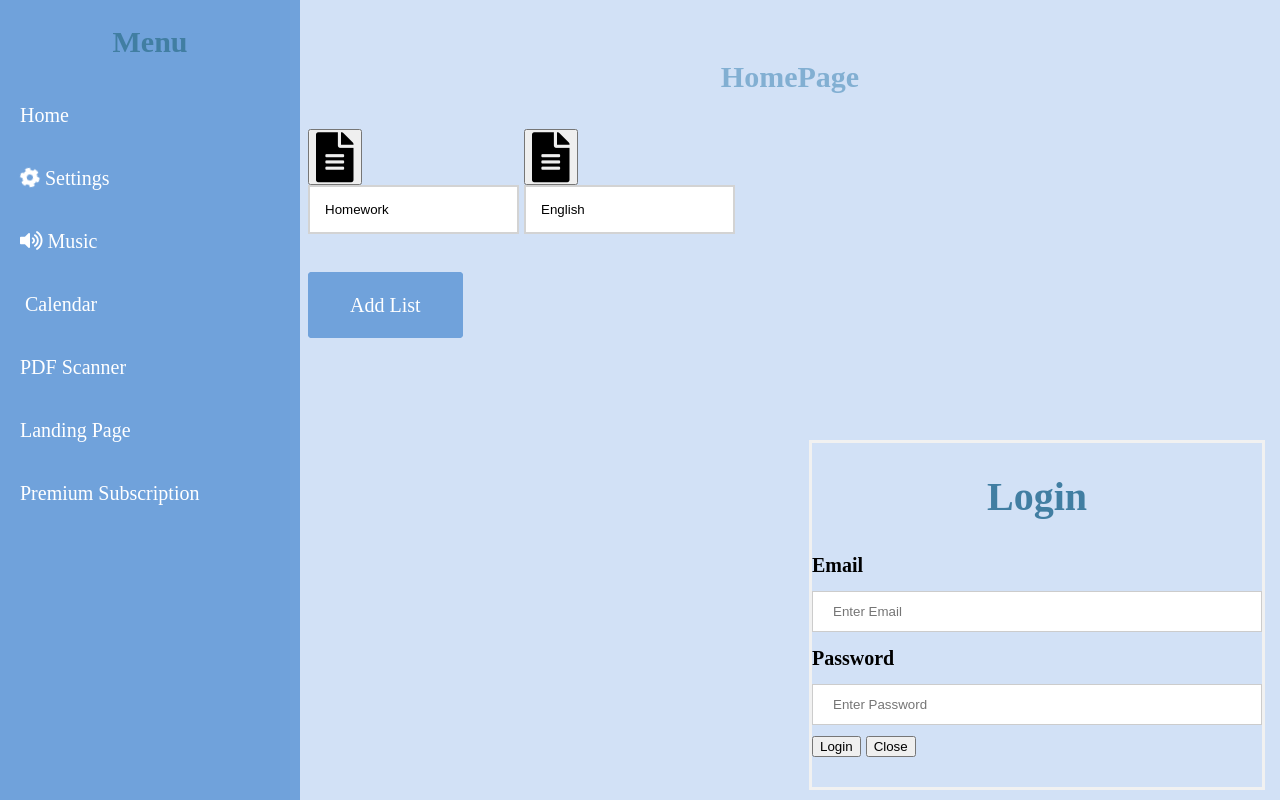
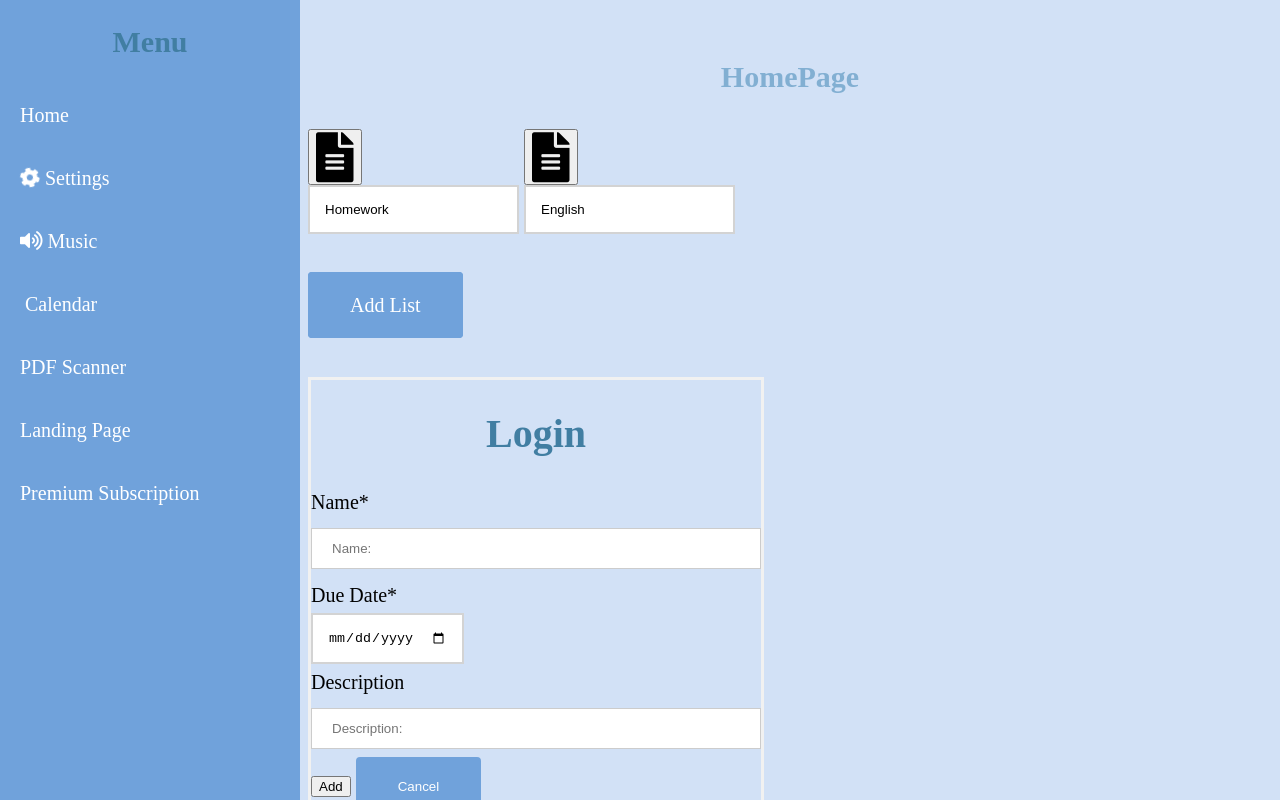
Before and after one commit to junxiluovtou/focusfix.github.io, a website: page step1.html in a window 1280 px wide. Both pictures are taken after a click on the link "Add List". Drawn offline with Linux system fonts and the light colour scheme; some icons are missing.

Commit message:
initial commit

```diff
--- a/step1.html
+++ b/step1.html
@@ -19,8 +19,6 @@
     .form-popup {
         display: none;
         position: fixed;
-        bottom: 0;
-        right: 15px;
         border: 3px solid #f1f1f1;
         z-index: 9;
     }
@@ -37,6 +35,12 @@
         document.getElementById("myForm").style.display = "none";
     }
 </script>
+<script>
+    function myFun() {
+        document.getElementById("add").innerHTML ="hjello";
+    }
+</script>
+
 <div>
     <a><button style='font-size:50px' id="b1"> <i class='fas fa-file-alt'></i></button></a>
     <label for="b1"><input class="label" value="Homework"/></label>
@@ -46,23 +50,6 @@
     <label for="b1"><input class="label" value="English"/></label>
 </div>
 
-
-<!--<script src="../script/jquery-2.1.4.js"></script>-->
-<!--<script>-->
-<!--    $(document).ready(function() {-->
-<!--        &lt;!&ndash; maybe let say define your data (questions) here &ndash;&gt;-->
-<!--        var data =-->
-<!--            [-->
-<!--                {-->
-<!--                    &lt;!&ndash;example ... &ndash;&gt;-->
-<!--                }-->
-<!--            ]-->
-<!--        $("#btn_1").click(function() {-->
-<!--            &lt;!&ndash; do some logic with the data above. Process it then print the new question by update your text &ndash;&gt;-->
-<!--            $('#TxtArea').val(data);-->
-<!--        });-->
-
-<!--</script>-->
 <p><a class="button2" onclick="openForm()" id="b1">Add List</a></p>
 <!--<button class="open-button" onclick="openForm()">Open Form</button>-->
 
@@ -70,13 +57,17 @@
     <form action="/action_page.php" class="form-container">
         <h1>Login</h1>
 
-        <label for="email"><b>Email</b></label>
-        <input type="text" placeholder="Enter Email" name="email" required>
+        <label for="name">Name*</label>
+        <input type="text" placeholder="Name:" id="name" required>
 
-        <label for="psw"><b>Password</b></label>
-        <input type="password" placeholder="Enter Password" name="psw" required>
+        <label for="date">Due Date*</label>
+        <input type="date" id="date" name="date">
 
-        <button type="submit" class="btn">Login</button>
-        <button type="button" class="btn cancel" onclick="closeForm()">Close</button>
+        <label for="des">Description</label>
+        <input type="text" placeholder="Description:" id="des">
+
+
+        <button class ="submit" href = "step1.html" id = "add" onclick="myFun()">Add</button>
+        <button type="button" class="button" onclick="closeForm()">Cancel</button>
     </form>
 </div>
```
